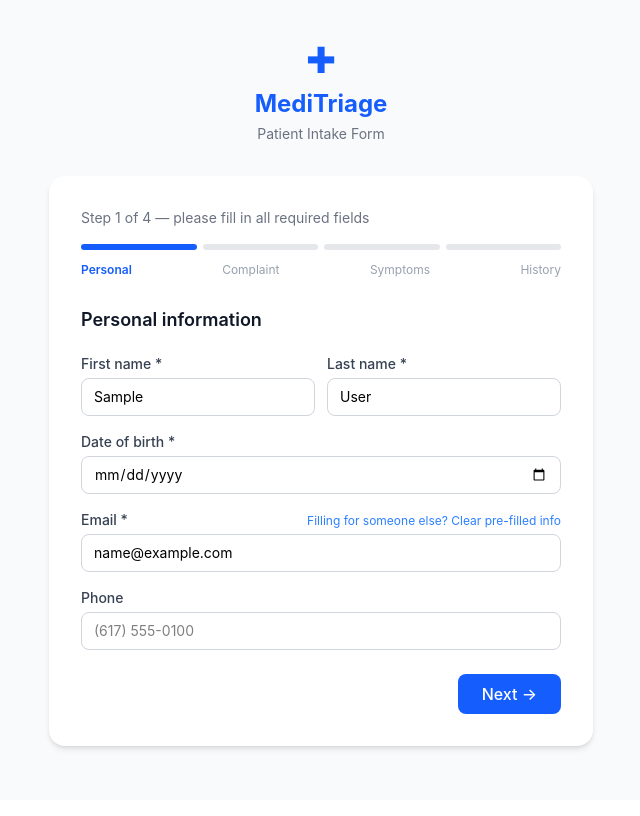
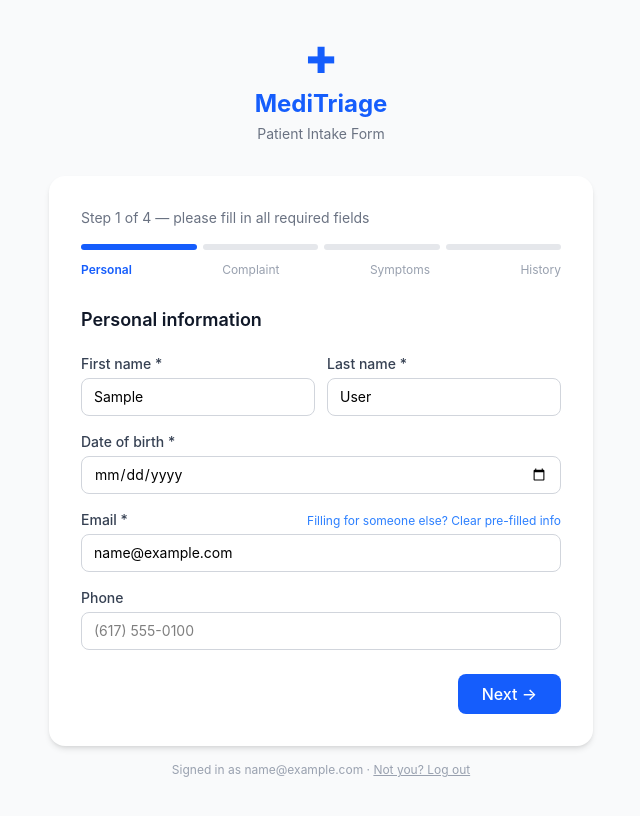
Before and after one commit to PrateekKacham/meditriage, a React (Vite) app in the folder frontend/: page / in a window 1280 px wide. Shown: the whole page, without its empty margins (319-959 px from the left). Built offline with nearby package versions, Linux system fonts and the light colour scheme; sample sign-in values are in the browser's storage.

Commit message:
Fix App.jsx: add Tailwind, pre-fill, routing, patient redirect

```diff
--- a/frontend/src/App.jsx
+++ b/frontend/src/App.jsx
@@ -1,49 +1,55 @@
 // src/App.jsx
 import { useState, useEffect } from 'react';
-import { Routes, Route, Link, useNavigate } from 'react-router-dom';
+import { Routes, Route, useNavigate } from 'react-router-dom';
 import { StepOne, StepTwo, StepThree, StepFour, Confirmation } from './components/Steps';
 import { submitIntake } from './api/intake';
-import Dashboard from './pages/Dashboard';
-import Login     from './pages/Login';
-import Register     from './pages/Register';
+import Dashboard   from './pages/Dashboard';
+import Login       from './pages/Login';
+import Register    from './pages/Register';
 import PatientLogin from './pages/PatientLogin';
-import Portal       from './pages/Portal';
+import Portal      from './pages/Portal';
 
-const initialForm = {
+// ── Shared constants ─────────────────────────────────────────────────────────
+
+const STEP_LABELS = ['Personal', 'Complaint', 'Symptoms', 'History'];
+
+const blankForm = {
   firstName: '', lastName: '', dateOfBirth: '', email: '', phone: '',
   chiefComplaint: '',
   symptoms: [], symptomDuration: '', painLevel: 5,
   existingConditions: [], allergies: [], currentMedications: [],
 };
 
-const STEP_LABELS = ['Personal', 'Complaint', 'Symptoms', 'History'];
-
-export default function App() {
+// ── IntakeForm ────────────────────────────────────────────────────────────────
+// Owns all intake form state. Lives at route "/".
+// ─────────────────────────────────────────────────────────────────────────────
+function IntakeForm() {
   const navigate = useNavigate();
 
-  // If a logged-in patient visits /, send them straight to their portal
-  useEffect(() => {
-    const token = localStorage.getItem('token');
-    const storedUser = localStorage.getItem('user');
-    const user = storedUser ? JSON.parse(storedUser) : null;
-    if (token && user?.role === 'patient') {
-      navigate('/portal');
-    }
-  }, []);
-
+  // Read stored patient to pre-fill personal fields
   const storedUser = localStorage.getItem('user');
   const savedUser  = storedUser ? JSON.parse(storedUser) : null;
 
   const [currentStep, setCurrentStep] = useState(1);
-  const [formData, setFormData]       = useState({
-    ...initialForm,
+  const [formData, setFormData] = useState({
+    ...blankForm,
     firstName: savedUser?.firstName || '',
     lastName:  savedUser?.lastName  || '',
     email:     savedUser?.email     || '',
   });
   const [isSubmitting, setIsSubmitting] = useState(false);
-  const [error, setError]             = useState(null);
-  const [submitted, setSubmitted]     = useState(false);
+  const [error, setError]   = useState(null);
+  const [submitted, setSubmitted] = useState(false);
+
+  // Redirect logged-in patients to their portal
+  useEffect(() => {
+    const token = localStorage.getItem('token');
+    const su    = localStorage.getItem('user');
+    const u     = su ? JSON.parse(su) : null;
+    if (token && u?.role === 'patient') {
+      navigate('/portal');
+    }
+  }, []);
 
   const updateForm = (fields) => setFormData(prev => ({ ...prev, ...fields }));
   const nextStep   = () => setCurrentStep(s => s + 1);
@@ -62,7 +68,15 @@ export default function App() {
     }
   };
 
-  const intakeForm = submitted ? (
+  const handleLogout = () => {
+    localStorage.removeItem('token');
+    localStorage.removeItem('user');
+    window.location.reload();
+  };
+
+  // ── Confirmation screen ───────────────────────────────────────────────────
+  if (submitted) {
+    return (
       <div className="bg-gray-50 min-h-screen">
         <div className="max-w-xl mx-auto py-10 px-4">
           <div className="text-center mb-8">
@@ -74,7 +88,11 @@ export default function App() {
           </div>
         </div>
       </div>
-  ) : (
+    );
+  }
+
+  // ── Intake form ───────────────────────────────────────────────────────────
+  return (
     <div className="bg-gray-50 min-h-screen">
       <div className="max-w-xl mx-auto py-10 px-4">
 
@@ -137,18 +155,36 @@ export default function App() {
             </div>
           )}
         </div>
+
+        {/* ── Signed-in note ── */}
+        {savedUser && (
+          <p className="text-center text-xs text-gray-400 mt-4">
+            Signed in as {savedUser.email} ·{' '}
+            <button
+              onClick={handleLogout}
+              className="hover:text-gray-600 underline cursor-pointer"
+            >
+              Not you? Log out
+            </button>
+          </p>
+        )}
       </div>
     </div>
   );
+}
 
+// ── App ───────────────────────────────────────────────────────────────────────
+// Root component — just owns the route table.
+// ─────────────────────────────────────────────────────────────────────────────
+export default function App() {
   return (
     <Routes>
-      <Route path="/"          element={intakeForm} />
-      <Route path="/dashboard" element={<Dashboard />} />
-      <Route path="/login"     element={<Login />} />
-      <Route path="/register"     element={<Register />} />
+      <Route path="/"           element={<IntakeForm />} />
+      <Route path="/dashboard"  element={<Dashboard />} />
+      <Route path="/login"      element={<Login />} />
+      <Route path="/register"   element={<Register />} />
       <Route path="/patient-login" element={<PatientLogin />} />
-      <Route path="/portal"        element={<Portal />} />
+      <Route path="/portal"     element={<Portal />} />
     </Routes>
   );
 }
```
Lines whose indentation alone changed are shown as unchanged.
